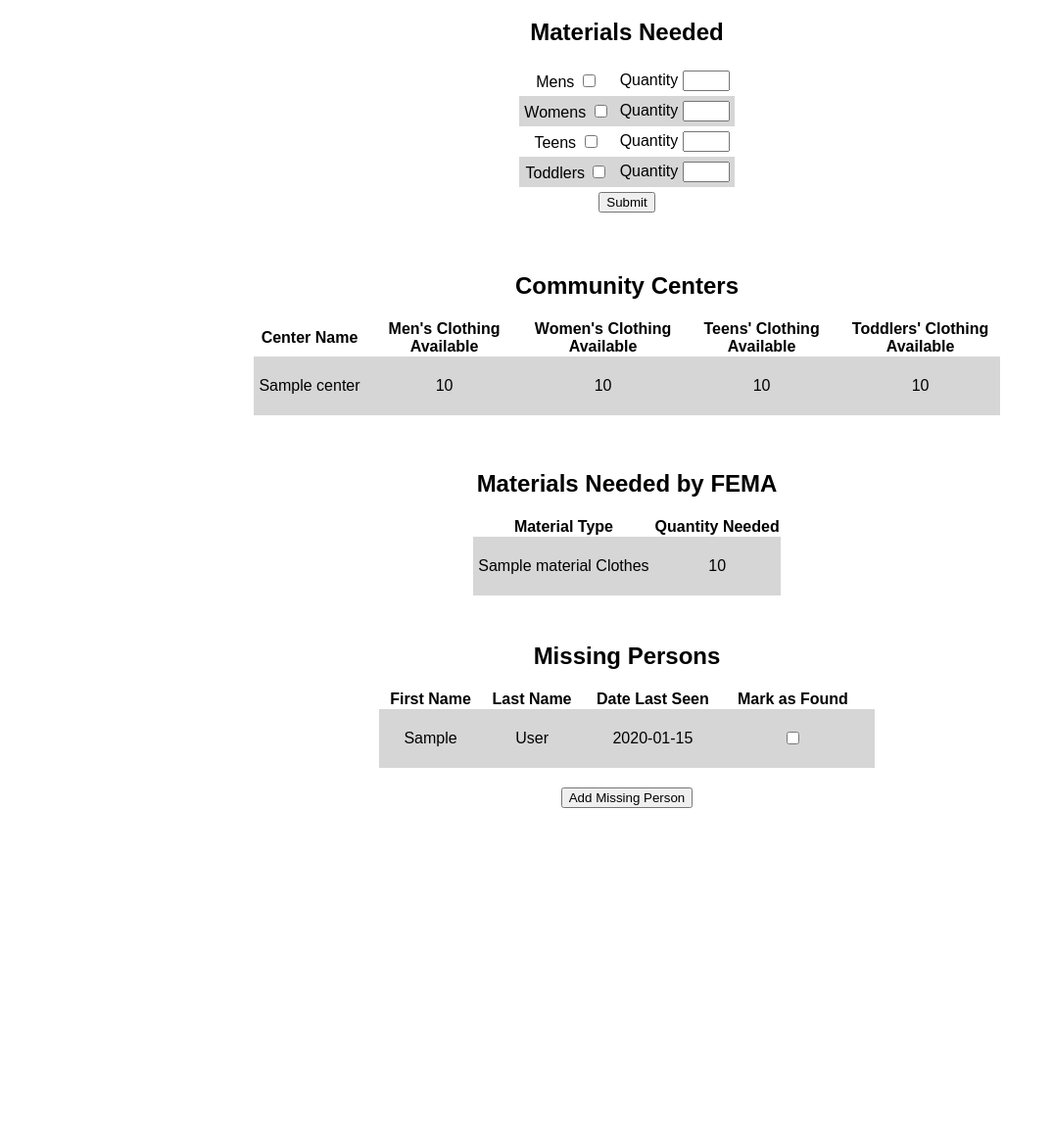
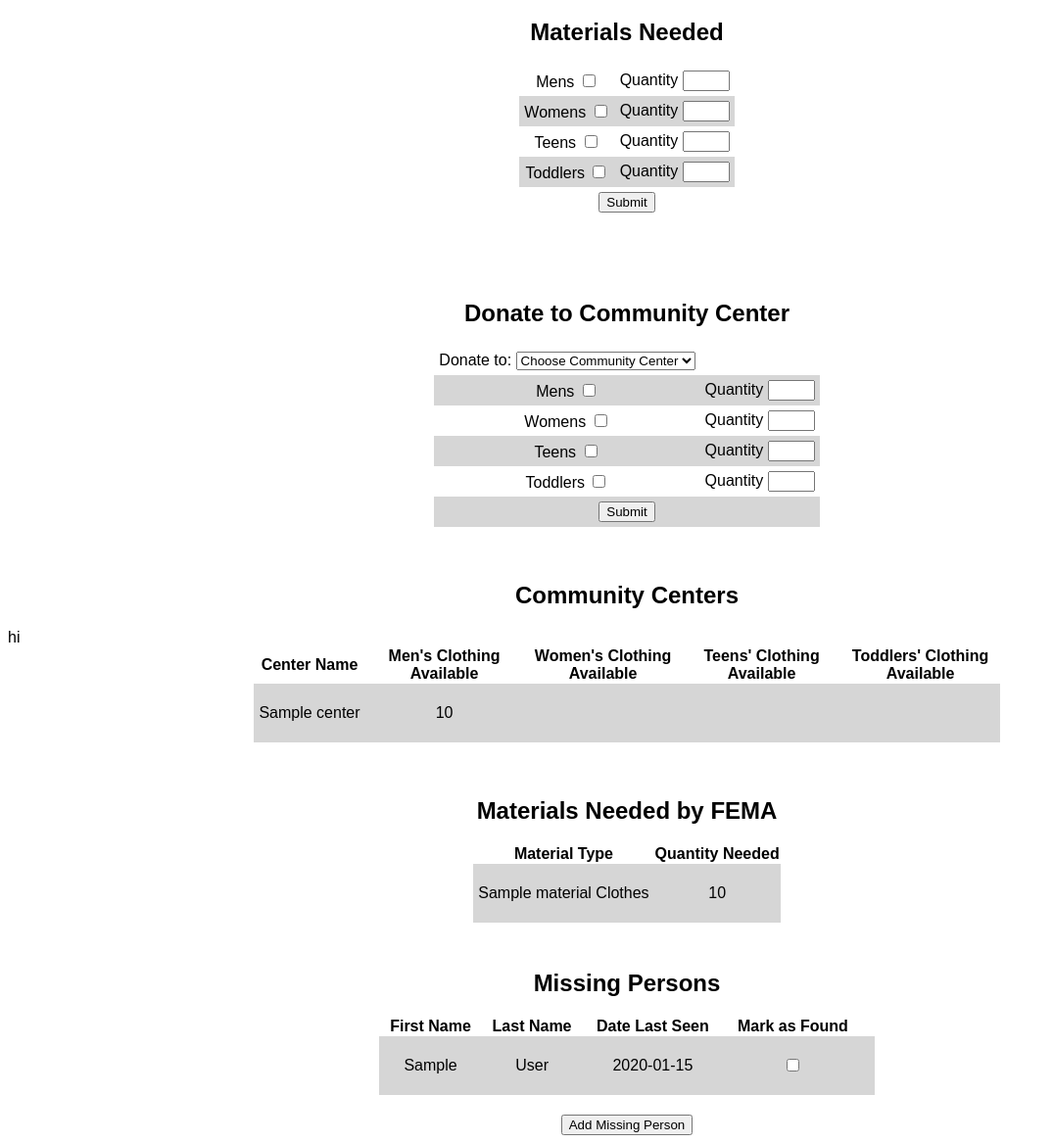
Before and after one commit to Nicholas-Conroy/FEMA, a PHP site: page /home.php in a window 1280 px wide. Shown: the part 186-1353 px from the top of the page at 98% size, without its empty margins (0-1075 px from the left). Before the commit the page ends 1011 px from the top, so only its background shows below. Run offline with PHP 8.4, Linux system fonts and the light colour scheme; the visitor is signed in with stand-in values (Sample User, id 1); tables that the repository leaves empty or names only in its code hold one stand-in row (values such as "Sample post"); data that the repository does not hold is empty.

Commit message:
donate to community centre and more

```diff
--- a/home.php
+++ b/home.php
@@ -4,6 +4,8 @@
     require_once "includes/data.php";
     require_once "includes/config_session.inc.php";
 
+    error_reporting(E_ALL);
+ini_set('display_errors', 1);
     //if user is not logged in and tries to access page, they are returned to login page
     if(!isset($_SESSION["user_id"])) { //set on login.inc.php
         header("Location: ./index.php");
@@ -87,7 +89,7 @@
 
         <!-- form for "giving" materials to fema -->
         <?php
-            if(!$_SESSION["user_username"] === "fema"){ ?>
+            if($_SESSION["user_username"] !== "fema"){ ?>
          <form action="./includes/mgivenformhandler.php" id="materials-given-form" method="post" class="forms">
             <h2>Materials to Give</h2>
 
@@ -140,6 +142,69 @@
         <?php } ?>
     </div>
     <br><br>
+
+    <!-- form to donate to community center -->
+    <form action="./includes/ccenter_donate_formhandler.php" id="ccenter-donate-form" method="post" class="forms">
+            <h2>Donate to Community Center</h2>
+            <table>
+                <tr>
+                    <td>
+                        <label for="cc-names">Donate to:</label>
+                        <select name="cc-names" id="cc-names">
+                            <?php
+                        get_comm_center_names();
+                            ?>
+                        </select>
+                    </td>
+                </tr>
+                <tr>
+                    <td>
+                        <label for="cc-mens">Mens</label>
+                        <input type="checkbox" name="cc-mens" id="cc-mens" class="chkbox" value="Mens">
+                    </td>
+                    <td>
+                        <label for="cc-mens-qty">Quantity</label>
+                        <input type="number" class="quantity-input" min="0" name="cc-mens-qty" id="cc-mens-qty">
+                    </td>
+                </tr>
+                <tr>
+                    <td>
+                        <label for="cc-womens">Womens</label>
+                        <input type="checkbox" name="cc-womens" id="cc-womens" class="chkbox" value="Womens">
+                    </td>
+                    <td>
+                        <label for="cc-womens-qty">Quantity</label>
+                        <input type="number" class="quantity-input" min="0" name="cc-womens-qty" id="cc-womens-qty">
+                    </td>
+                </tr>
+                <tr>
+                    <td>
+                        <label for="cc-teens">Teens</label>
+                        <input type="checkbox" name="cc-teens" id="cc-teens" class="chkbox" value="Teens">
+                    </td>
+                    <td>
+                        <label for="cc-teens-qty">Quantity</label>
+                        <input type="number" class="quantity-input" min="0" name="cc-teens-qty" id="cc-teens-qty">
+                    </td>
+                </tr>
+                <tr>
+                    <td>
+                        <label for="cc-toddlers">Toddlers</label>
+                        <input type="checkbox" name="cc-toddlers" id="cc-toddlers" class="chkbox" value="Toddlers">
+                    </td>
+                    <td>
+                        <label for="cc-toddlers-qty">Quantity</label>
+                        <input type="number" class="quantity-input" min="0" name="cc-toddlers-qty" id="cc-toddlers-qty">
+                    </td>
+                </tr>
+                <tr>
+                    <td colspan="2"><button type="submit" id="m-given-submit">Submit</button></td>
+                </tr>
+            </table>
+        </form>
+
+
+        <br><br>
 
     <!-- community center materials -->
     <div id="comm-center-info">
--- a/includes/data.php
+++ b/includes/data.php
@@ -60,15 +60,58 @@
         }
 
     }
-    // echo json_encode($result);
 }
 
-
+//populate community center materials table
 function get_comm_center_data() {
+    echo "hi";
     require "db.php";
 
-    $query = "SELECT center_name, mens_clothes_qty, womens_clothes_qty, teens_clothes_qty, toddlers_clothes_qty
-    FROM comm_centers;";
+    // $query = "SELECT center_name, mens_clothes_qty, womens_clothes_qty, teens_clothes_qty, toddlers_clothes_qty
+    // FROM comm_centers;";
+
+
+    $query1 = "SELECT center_name FROM comm_centers GROUP BY center_id;";
+
+    $stmt1 = $pdo->prepare($query1);
+    $stmt1->execute();
+
+    //get all rows of data returned from query as associative array
+    $names = $stmt1->fetchAll(PDO::FETCH_ASSOC);
+
+    foreach($names as $name){
+
+        $query2 = "SELECT material_name, quantity FROM comm_centers WHERE center_name = :center_name";
+
+        $stmt2 = $pdo->prepare($query2);
+        $stmt2->bindParam(":center_name", $name["center_name"]);
+        $stmt2->execute();
+
+        $results = $stmt2->fetchAll(PDO::FETCH_ASSOC);
+
+        $center_materials = [];
+
+        foreach ($results as $row) {
+           array_push($center_materials, $row["quantity"]);
+        }
+
+        echo '
+            <tr>
+                <td><p>' . $name["center_name"] . '</p></td>
+                <td><p>' . $center_materials[0] . '</p></td>
+                <td><p>' . $center_materials[1] . '</p></td>
+                <td><p>' . $center_materials[2] . '</p></td>
+                <td><p>' . $center_materials[3] . '</p></td>
+        ';
+    }
+}
+
+//get names of community center and output them as options for user to select
+function get_comm_center_names() {
+    require "db.php";
+
+    //use group by to only have each name return once
+    $query = "SELECT center_id, center_name FROM comm_centers GROUP BY center_id;";
 
     $stmt = $pdo->prepare($query);
     $stmt->execute();
@@ -76,15 +119,11 @@
     //get all rows of data returned from query as associative array
     $results = $stmt->fetchAll(PDO::FETCH_ASSOC);
 
+    echo '<option selected disabled>Choose Community Center</option>';
+
     foreach ($results as $row) {
         echo '
-            <tr>
-                <td><p>' . $row["center_name"] . '</p></td>
-                <td><p>' . $row["mens_clothes_qty"] . '</p></td>
-                <td><p>' . $row["womens_clothes_qty"] . '</p></td>
-                <td><p>' . $row["teens_clothes_qty"] . '</p></td>
-                <td><p>' . $row["toddlers_clothes_qty"] . '</p></td>
-            </tr>
+            <option value="' . $row["center_id"] . '">' . $row["center_name"] . '</option>
         ';
     }
 }
--- a/includes/mgivenformhandler.php
+++ b/includes/mgivenformhandler.php
@@ -23,8 +23,10 @@
             }
         }
 
+        //***********************/
+        // Check potential resulting values after using DB values
+        //***********************/
 
-        //update DB with new values
         //valid materials array has pattern of [material name, qty, material name, qty, ...]
         for($x=0; $x<sizeof($valid_materials); $x += 2){
             $cur_material_name = $valid_materials[$x];
--- a/todo.txt
+++ b/todo.txt
@@ -13,4 +13,4 @@
 
 - don't allow manual access to home.php without logging in
 
-- you can submit empty forms which doesn't really matter but still, maybe should have a warning
+- you can submit empty forms which doesn't really matter but still, maybe should have a warning (do PHP fix, maybe using functions from a file)
```
Also changed, not shown: functions.js (+85 -12 lines), includes/ccenter_donate_formhandler.php (added, +75 -0 lines).
